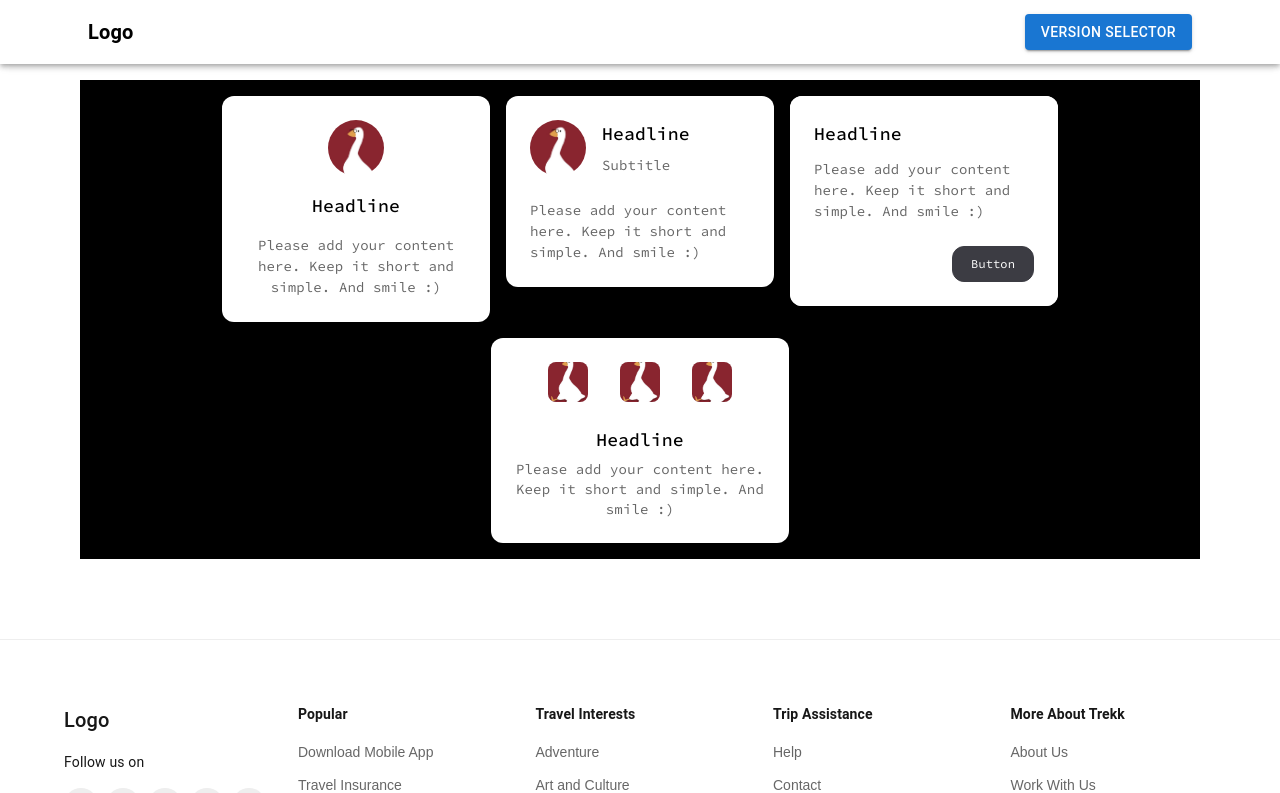
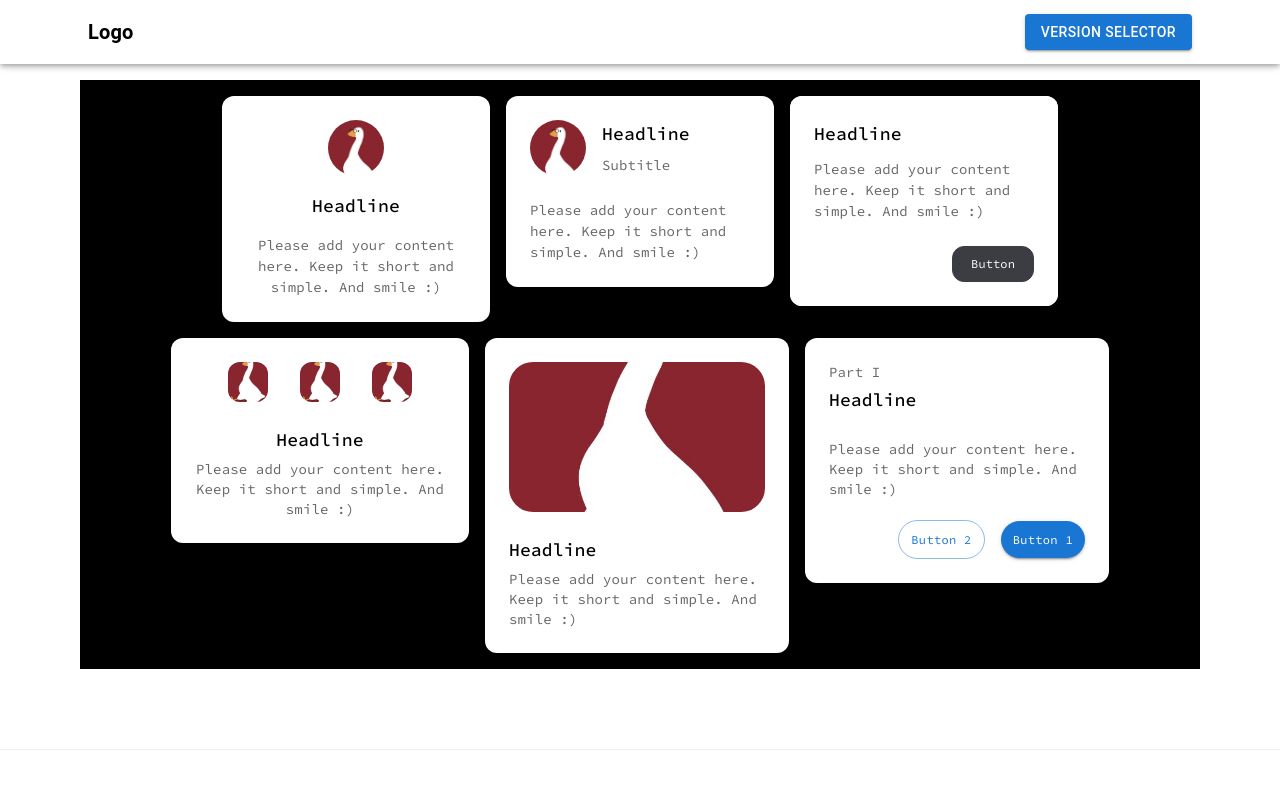
Before and after one commit to Yuki-kykyky/layout-demos, a Next.js app: page / in a window 1280 px wide. Shown: the top 793 px of the page. Built offline with nearby package versions, Linux system fonts and the light colour scheme.

Commit message:
generate 2 card in one prompt

```diff
--- a/app/common/ui/page2/vertical-cards.tsx
+++ b/app/common/ui/page2/vertical-cards.tsx
@@ -1,4 +1,11 @@
-import { Box, Card, CardContent, CardMedia, Typography } from "@mui/material";
+import {
+  Box,
+  Card,
+  CardContent,
+  CardMedia,
+  Typography,
+  Button,
+} from "@mui/material";
 import React from "react";
 export const CardV1 = ({
   headline,
@@ -351,7 +358,7 @@ export const CardV4 = ({
                 width: 40,
                 height: 40,
                 background: "#DEDEDE",
-                borderRadius: 2,
+                borderRadius: 3,
                 display: "flex",
                 justifyContent: "center",
                 alignItems: "center",
@@ -365,7 +372,7 @@ export const CardV4 = ({
                   width: "100%",
                   height: "100%",
                   objectFit: "cover",
-                  borderRadius: 2,
+                  borderRadius: 3,
                 }}
               />
             </Box>
@@ -413,3 +420,215 @@ export const CardV4 = ({
     </Card>
   );
 };
+
+export const CardV5 = ({
+  headline,
+  content,
+  svgContent,
+}: {
+  headline: string;
+  content: string;
+  svgContent: React.ReactNode;
+}) => {
+  return (
+    <Card
+      sx={{
+        width: 304,
+        padding: 3,
+        background: "white",
+        borderRadius: 3,
+        overflow: "hidden",
+        display: "flex",
+        justifyContent: "flex-start",
+        alignItems: "flex-start",
+        gap: 1.25,
+      }}
+    >
+      <CardContent
+        sx={{
+          display: "flex",
+          flexDirection: "column",
+          justifyContent: "flex-start",
+          alignItems: "flex-start",
+          gap: 3,
+        }}
+        style={{ padding: 0 }}
+      >
+        <Box
+          sx={{
+            position: "relative",
+            width: "100%",
+            height: "150px",
+          }}
+        >
+          {svgContent}
+        </Box>
+        <Box
+          sx={{
+            display: "flex",
+            flexDirection: "column",
+            justifyContent: "flex-start",
+            alignItems: "flex-start",
+            gap: 0.5,
+          }}
+        >
+          <Typography
+            variant="h6"
+            sx={{
+              width: 128,
+              color: "black",
+              fontSize: 18,
+              fontFamily: "Source Code Pro, monospace",
+              fontWeight: 500,
+              wordWrap: "break-word",
+            }}
+          >
+            {headline}
+          </Typography>
+          <Typography
+            variant="body2"
+            sx={{
+              width: 256,
+              color: "#666666",
+              fontSize: 14,
+              fontFamily: "Source Code Pro, monospace",
+              fontWeight: 400,
+              wordWrap: "break-word",
+            }}
+          >
+            {content}
+          </Typography>
+        </Box>
+      </CardContent>
+    </Card>
+  );
+};
+
+export const CardV6 = ({
+  part,
+  headline,
+  content,
+  buttons,
+}: {
+  part: string;
+  headline: string;
+  content: string;
+  buttons: {
+    label: string;
+    variant: "outlined" | "contained";
+  }[];
+}) => {
+  return (
+    <Card
+      sx={{
+        width: 304,
+        padding: 3,
+        background: "white",
+        borderRadius: 3,
+        overflow: "hidden",
+        display: "flex",
+        flexDirection: "column",
+        justifyContent: "flex-start",
+        alignItems: "flex-start",
+        gap: 1.25,
+      }}
+    >
+      <CardContent
+        sx={{
+          display: "flex",
+          flexDirection: "column",
+          justifyContent: "flex-start",
+          alignItems: "flex-end",
+          gap: 2.625,
+        }}
+        style={{ padding: 0 }}
+      >
+        <Box
+          sx={{
+            display: "flex",
+            flexDirection: "column",
+            justifyContent: "flex-start",
+            alignItems: "flex-start",
+            gap: 3,
+          }}
+        >
+          <Box
+            sx={{
+              display: "flex",
+              flexDirection: "column",
+              justifyContent: "flex-start",
+              alignItems: "flex-start",
+              gap: 0.5,
+            }}
+          >
+            <Typography
+              variant="body2"
+              sx={{
+                width: 139,
+                color: "#666666",
+                fontSize: 14,
+                fontFamily: "Source Code Pro, monospace",
+                fontWeight: 400,
+                wordWrap: "break-word",
+              }}
+            >
+              {part}
+            </Typography>
+            <Typography
+              variant="h6"
+              sx={{
+                width: 128,
+                color: "black",
+                fontSize: 18,
+                fontFamily: "Source Code Pro, monospace",
+                fontWeight: 500,
+                wordWrap: "break-word",
+              }}
+            >
+              {headline}
+            </Typography>
+          </Box>
+          <Typography
+            variant="body2"
+            sx={{
+              width: 256,
+              color: "#666666",
+              fontSize: 14,
+              fontFamily: "Source Code Pro, monospace",
+              fontWeight: 400,
+              wordWrap: "break-word",
+            }}
+          >
+            {content}
+          </Typography>
+        </Box>
+        <Box
+          sx={{
+            display: "flex",
+            justifyContent: "flex-end",
+            alignItems: "center",
+            gap: 2,
+          }}
+        >
+          {buttons.map((button, index) => (
+            <Button
+              key={index}
+              variant={button.variant}
+              sx={{
+                borderRadius: "50px",
+                paddingX: 1.5,
+                paddingY: 1,
+                fontSize: 12,
+                fontFamily: "Source Code Pro, monospace",
+                fontWeight: 400,
+                textTransform: "none",
+              }}
+            >
+              {button.label}
+            </Button>
+          ))}
+        </Box>
+      </CardContent>
+    </Card>
+  );
+};
--- a/app/pages/hundred-cards.tsx
+++ b/app/pages/hundred-cards.tsx
@@ -1,9 +1,11 @@
-import { Container } from "@mui/material";
+import { Box, Container } from "@mui/material";
 import {
   CardV1,
   CardV2,
   CardV3,
   CardV4,
+  CardV5,
+  CardV6,
 } from "../common/ui/page2/vertical-cards";
 import React from "react";
 
@@ -42,6 +44,32 @@ export function HundredCards() {
         content="Please add your content here. Keep it short and simple. And smile :)"
         icons={["/goooose14.jpg", "/goooose14.jpg", "/goooose14.jpg"]}
       />
+      <CardV5
+        headline="Headline"
+        content="Please add your content here. Keep it short and simple. And smile :)"
+        svgContent={
+          <Box
+            component="img"
+            src="/goooose14.jpg"
+            alt="Headline"
+            sx={{
+              width: "100%",
+              height: "100%",
+              objectFit: "cover",
+              borderRadius: "24px",
+            }}
+          />
+        }
+      />
+      <CardV6
+        part="Part I"
+        headline="Headline"
+        content="Please add your content here. Keep it short and simple. And smile :)"
+        buttons={[
+          { label: "Button 2", variant: "outlined" },
+          { label: "Button 1", variant: "contained" },
+        ]}
+      />
     </Container>
   );
 }
```
